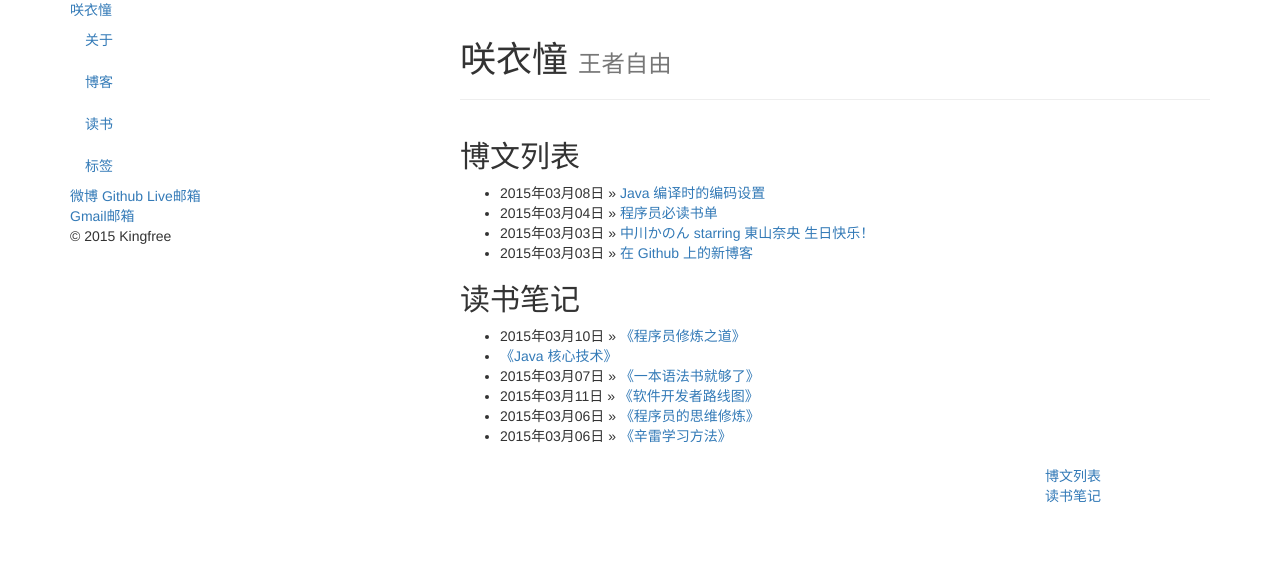
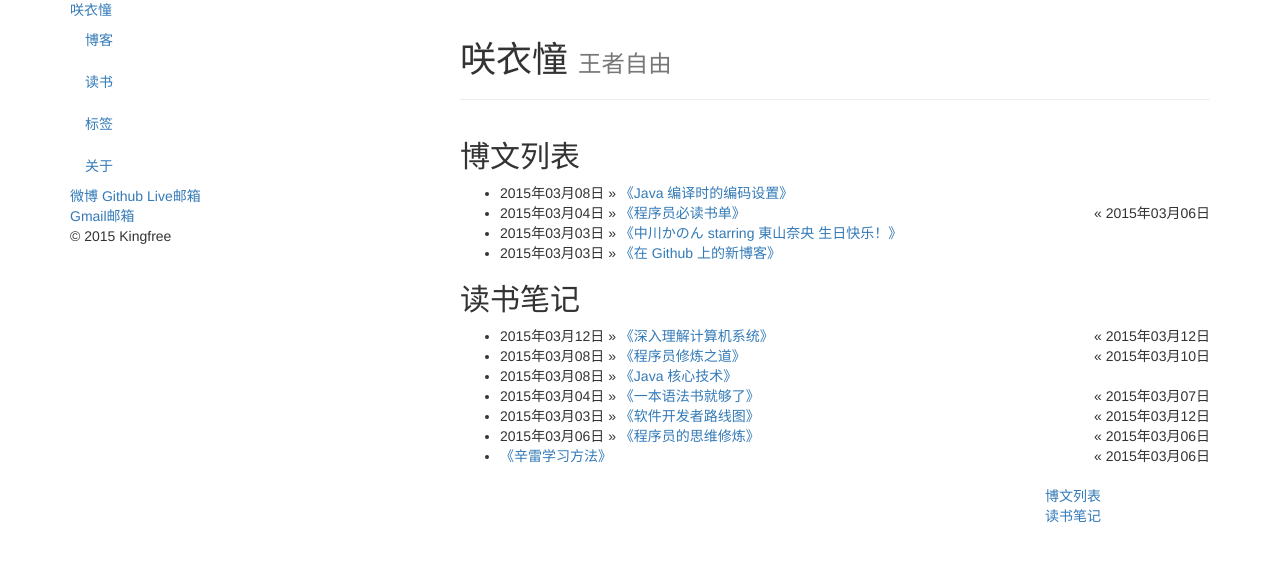
Before and after one commit to kingfree/kingfree.github.io, a Jekyll site: the page built from index.md, in a window 1280 px wide. Shown: the top 562 px of the page. Built offline with Jekyll 4.4.1, drawn with Linux system fonts in a browser that asks for light colours; nearby versions of some CDN libraries; library files that are not in the unit come from our copies.

Commit message:
修正链接

```diff
--- a/books/2015-03-03-apprenticeship-patterns.md
+++ b/books/2015-03-03-apprenticeship-patterns.md
@@ -6,7 +6,7 @@ group: book
 etitle: "Apprenticeship Patterns: Guidance for the Aspiring Software Craftsman"
 permalink: /books/apprenticeship-patterns/
 date: 2015-3-3
-update: 2015-3-11
+update: 2015-3-12
 ---
 
 原书英文版：<http://chimera.labs.oreilly.com/books/1234000001813/index.html>
--- /dev/null
+++ b/books/2015-03-10-cs-app.md
@@ -0,0 +1,9 @@
+---
+layout: page
+title: 深入理解计算机系统
+group: book
+etitle: "Computer Systems: A Programmer's Perspective"
+permalink: /books/cs-app/
+date: 2015-3-12
+update: 2015-3-12
+---
--- a/index.md
+++ b/index.md
@@ -8,8 +8,12 @@ tagline: 王者自由
 ## 博文列表
 
 <ul class="posts">
-  {% for post in site.posts %}
-    <li><span>{{ post.date | date: "%Y年%m月%d日" }}</span> &raquo; <a href="{{ BASE_PATH }}{{ post.url }}">{{ post.title }}</a></li>
+  {% for page in site.posts %}
+      <li>
+	  {% if page.date %}<span>{{ page.date | date: "%Y年%m月%d日" }} &raquo; </span>{% endif %}
+	  <a href="{{ BASE_PATH }}{{page.url}}">《{{page.title}}》</a>
+	  {% if page.update %}<span class="pull-right"> &laquo; {{ page.update | date: "%Y年%m月%d日" }}</span>{% endif %}
+      </li>
   {% endfor %}
 </ul>
 
@@ -18,7 +22,11 @@ tagline: 王者自由
 <ul class="books">
   {% for page in site.pages reversed %}
     {% if page.group == "book" %}
-      <li>{% if page.update %}<span>{{ page.update | date: "%Y年%m月%d日" }}</span> &raquo; {% endif %}<a href="{{ BASE_PATH }}{{page.url}}">《{{page.title}}》</a></li>
+      <li>
+	  {% if page.date %}<span>{{ page.date | date: "%Y年%m月%d日" }} &raquo; </span>{% endif %}
+	  <a href="{{ BASE_PATH }}{{page.url}}">《{{page.title}}》</a>
+	  {% if page.update %}<span class="pull-right"> &laquo; {{ page.update | date: "%Y年%m月%d日" }}</span>{% endif %}
+	  </li>
     {% endif %}
   {% endfor %}
 </ul>
```
Also changed, not shown: 2-tags.md (renamed from tags.html, +1 -0 lines), _posts/2015-03-04-developer-reading-list.md (+6 -6 lines), 0-blog.html (renamed from blog.html), 1-books.md (renamed from books.html), 9-about.md (renamed from about.md).
